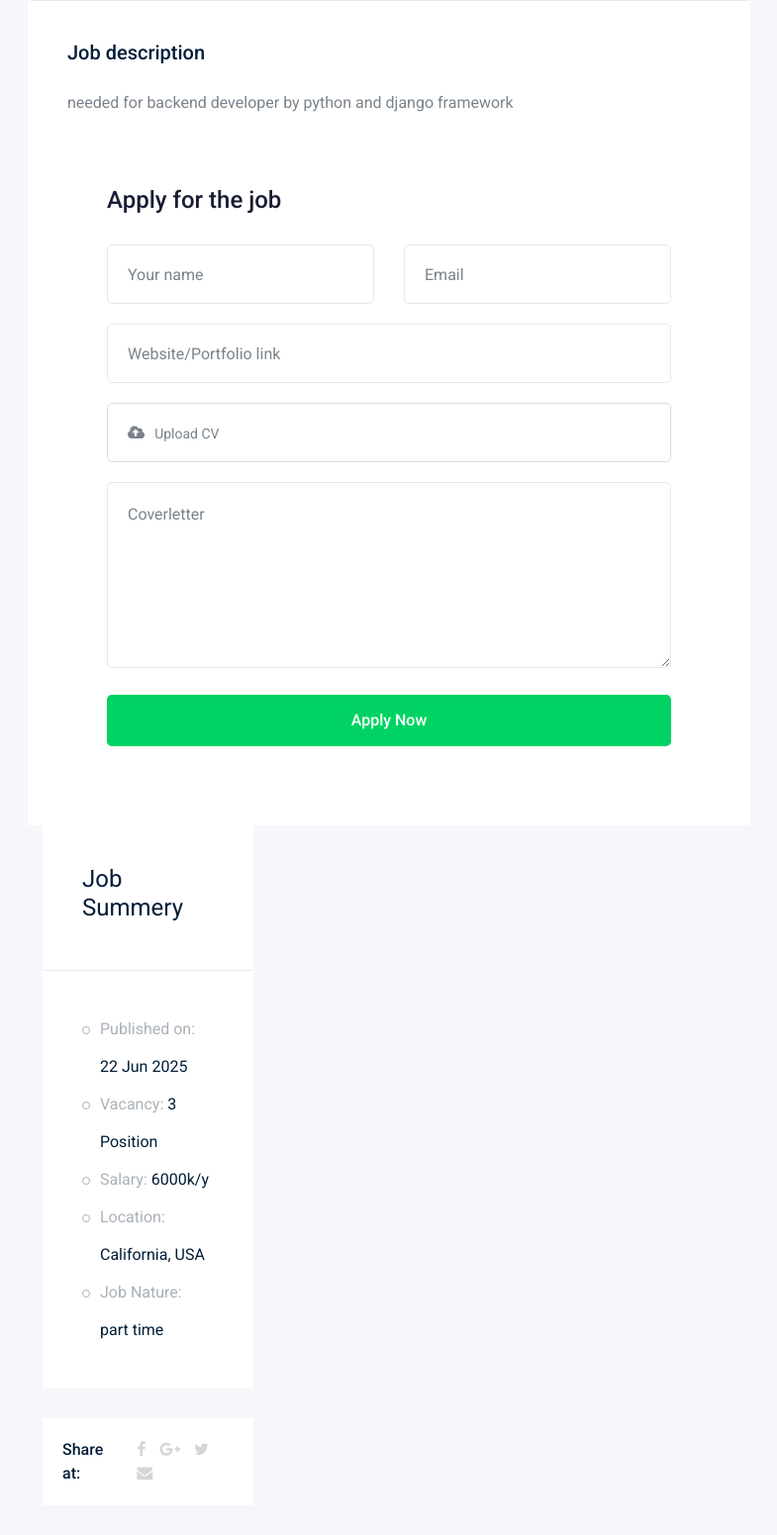
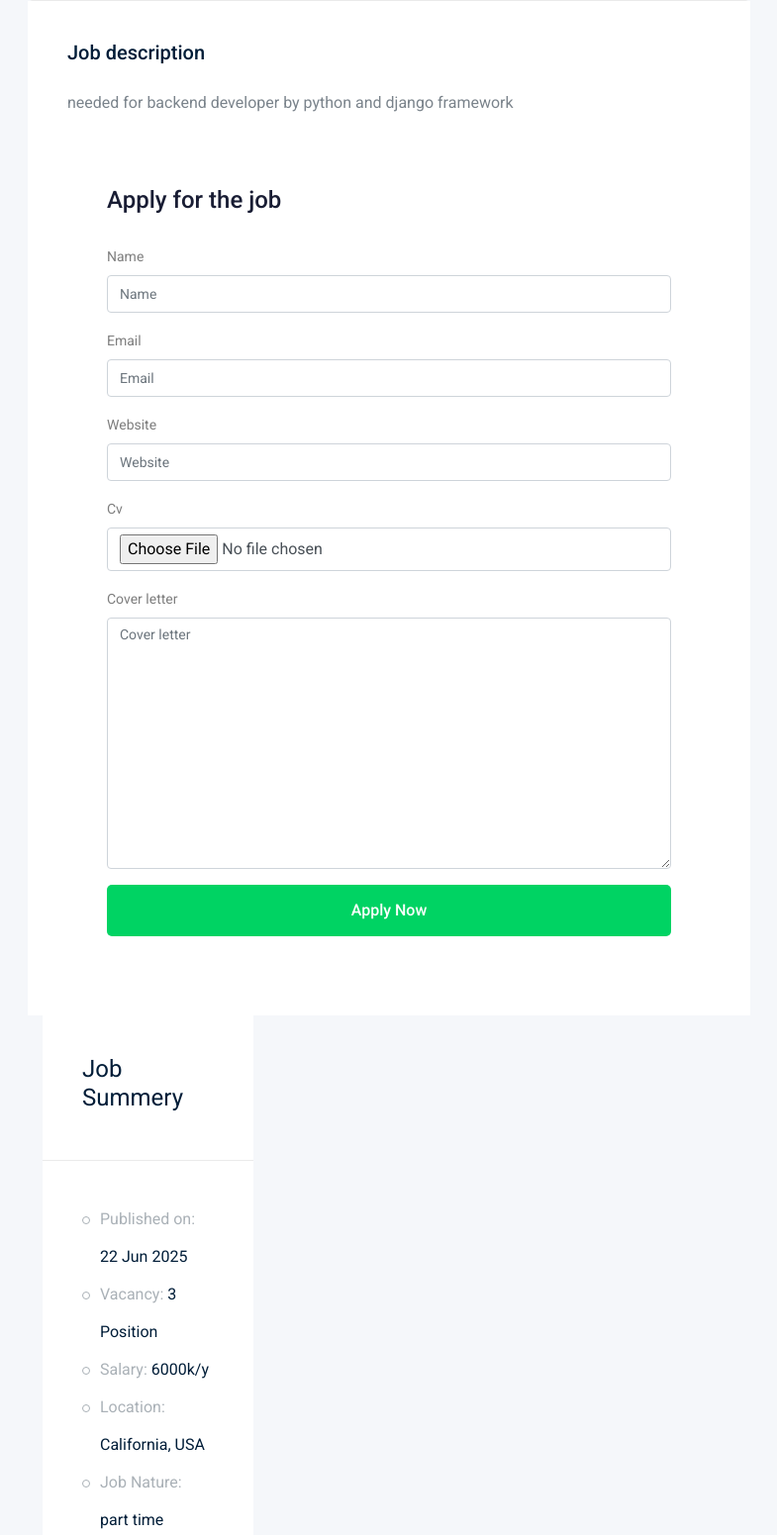
Before and after one commit to ahmedfetooh1/dj_job_board, a Django app: a page that uses job/templates/job/job_detail.html in a window 1280 px wide. Shown: the part 593-2144 px from the top of the page at 99% size, without its empty margins (57-842 px from the left). Run offline with Django 5.2, Linux system fonts and the light colour scheme; data comes from the database, SQL or seed files in the repository; both versions use the stored data as it was after the commit; some libraries are stand-ins or nearby versions.

Commit message:
create form for apply for job

```diff
--- a/job/admin.py
+++ b/job/admin.py
@@ -1,7 +1,8 @@
 from django.contrib import admin
-from .models import JOB ,Category
+from .models import JOB ,Category ,Apply
 
 # Register your models here.
 
 admin.site.register(JOB)
 admin.site.register(Category)
+admin.site.register(Apply)
--- /dev/null
+++ b/job/forms.py
@@ -0,0 +1,8 @@
+from django import forms
+from .models import Apply
+
+
+class ApplyForm(forms.ModelForm):
+    class Meta :
+        model = Apply
+        fields = ['name','email','website','cv','cover_letter']
--- a/job/models.py
+++ b/job/models.py
@@ -42,3 +42,16 @@ class JOB(models.Model):         #table
 
     def __str__(self):
         return self.title
+
+
+class Apply(models.Model):
+    job = models.ForeignKey(JOB,related_name='apply_job',on_delete=models.CASCADE)
+    name = models.CharField(max_length=50)
+    email = models.EmailField(max_length=100)
+    website = models.URLField()
+    cv = models.FileField(upload_to='apply/')
+    created_at = models.DateTimeField(auto_now=True)
+    cover_letter = models.TextField(max_length=500)
+
+    def __str__(self):
+        return self.name
--- a/job/templates/job/job_detail.html
+++ b/job/templates/job/job_detail.html
@@ -1,4 +1,6 @@
 {% extends 'base.html' %}
+{% load bootstrap5 %}
+
 {% block body %}
     <!-- bradcam_area  -->
     <div class="bradcam_area bradcam_bg_1">
@@ -50,46 +52,14 @@
                         </div>
                     <div class="apply_job_form white-bg">
                         <h4>Apply for the job</h4>
-                        <form action="#">
-                            <div class="row">
-                                <div class="col-md-6">
-                                    <div class="input_field">
-                                        <input type="text" placeholder="Your name">
-                                    </div>
-                                </div>
-                                <div class="col-md-6">
-                                    <div class="input_field">
-                                        <input type="text" placeholder="Email">
-                                    </div>
-                                </div>
-                                <div class="col-md-12">
-                                    <div class="input_field">
-                                        <input type="text" placeholder="Website/Portfolio link">
-                                    </div>
-                                </div>
-                                <div class="col-md-12">
-                                    <div class="input-group">
-                                        <div class="input-group-prepend">
-                                          <button type="button" id="inputGroupFileAddon03"><i class="fa fa-cloud-upload" aria-hidden="true"></i>
-                                          </button>
-                                        </div>
-                                        <div class="custom-file">
-                                          <input type="file" class="custom-file-input" id="inputGroupFile03" aria-describedby="inputGroupFileAddon03">
-                                          <label class="custom-file-label" for="inputGroupFile03">Upload CV</label>
-                                        </div>
-                                      </div>
-                                </div>
-                                <div class="col-md-12">
-                                    <div class="input_field">
-                                        <textarea name="#" id="" cols="30" rows="10" placeholder="Coverletter"></textarea>
-                                    </div>
-                                </div>
-                                <div class="col-md-12">
-                                    <div class="submit_btn">
-                                        <button class="boxed-btn3 w-100" type="submit">Apply Now</button>
-                                    </div>
-                                </div>
+                        <form method="POST" enctype="multipart/form-data">
+                            {% csrf_token %}
+                            {% bootstrap_form form %}
+                            {% buttons %}
+                            <div class="submit_btn">
+                                <button class="boxed-btn3 w-100" type="submit">Apply Now</button>
                             </div>
+                            {% endbuttons %}
                         </form>
                     </div>
                 </div>
--- a/job/views.py
+++ b/job/views.py
@@ -1,6 +1,7 @@
 from django.shortcuts import render
 from .models import JOB
 from django.core.paginator import Paginator
+from .forms import ApplyForm
 
 # Create your views here.
 def job_list(request):
@@ -15,8 +16,18 @@ def job_list(request):
     return render(request,'job/job_list.html',context)
 
 def job_detail(request,slug):
-    job_detail = JOB.objects.get(slug=slug)
-    context ={
-        'job':job_detail
+    job_detail =JOB.objects.get(slug=slug)
+    if request.method == 'POST':
+        form = ApplyForm(request.POST,request.FILES)
+        if form.is_valid():
+            myform = form.save(commit=False)
+            myform.job = job_detail
+            myform.save()
+    else:
+        form = ApplyForm
+
+    context = {
+        'job':job_detail,
+        'form':form
     }
     return render(request,'job/job_detail.html',context)
--- a/project/settings.py
+++ b/project/settings.py
@@ -39,9 +39,12 @@ INSTALLED_APPS = [
     'django.contrib.sessions',
     'django.contrib.messages',
     'django.contrib.staticfiles',
+    'bootstrap5',
+
 
     #my apps
     'job',
+
 
 ]
 
```
Also changed, not shown: db.sqlite3, job/migrations/0010_apply.py (added), media/apply/20250123_123337.jpg (added).
